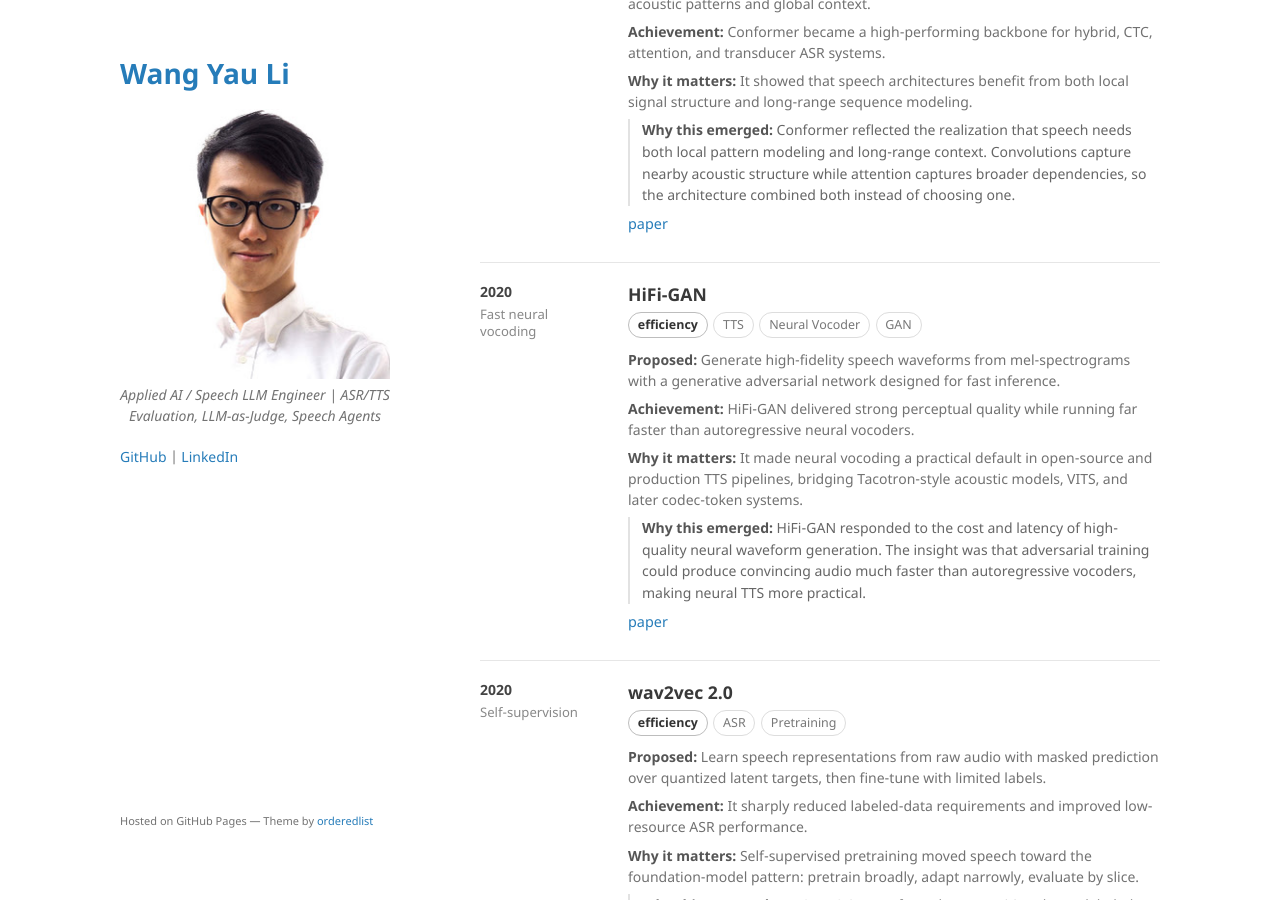
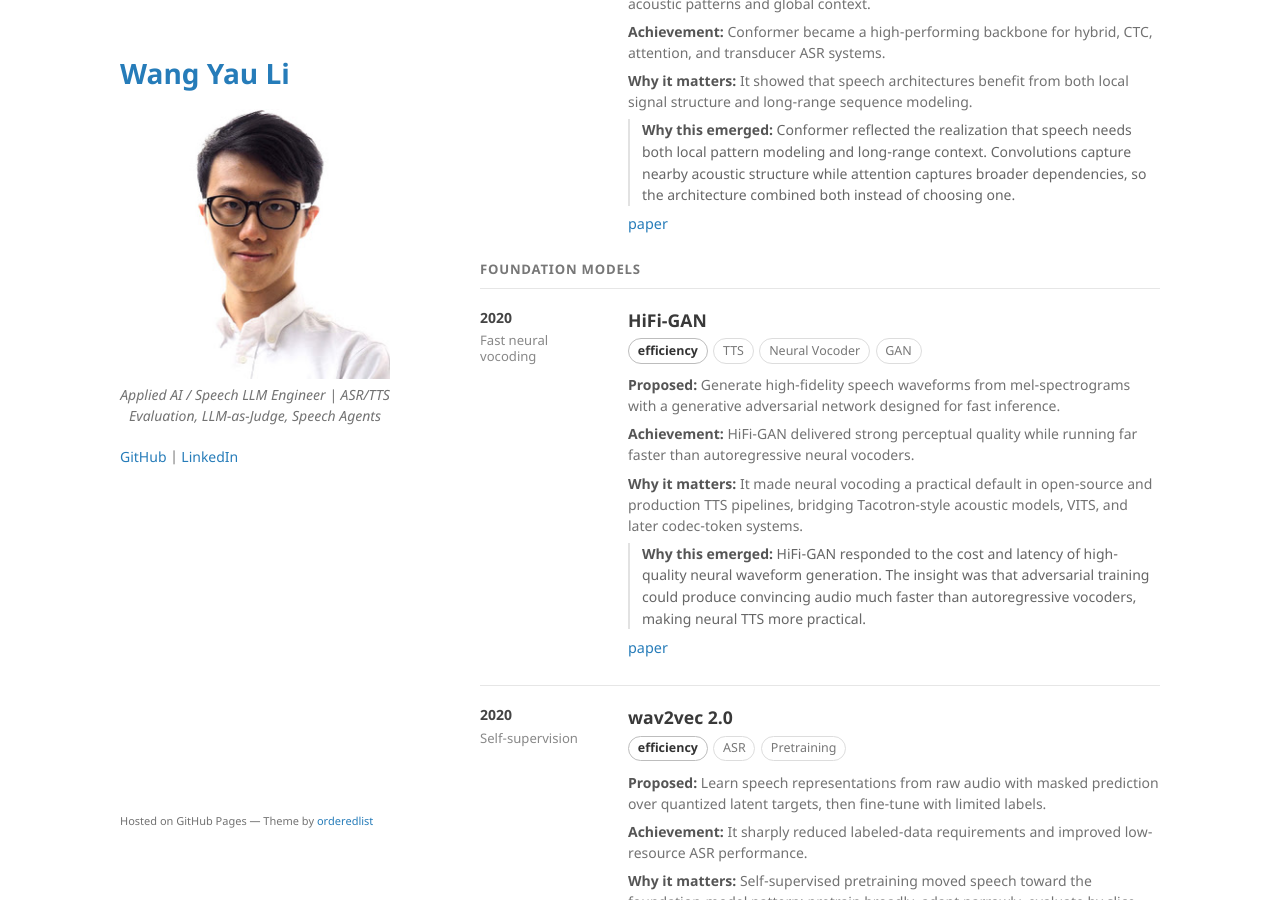
Before and after one commit to kennethli319/kennethli319.github.io, a Jekyll site: the page built from speech-timeline.md, in a window 1280 px wide and 900 px high, scrolled down 11360 px. Built offline with Jekyll 4.4.1, drawn with Linux system fonts in a browser that asks for light colours.

Commit message:
Add speech timeline foundation anchor

```diff
--- a/speech-timeline.md
+++ b/speech-timeline.md
@@ -609,6 +609,8 @@ title: Speech Timeline
   </div>
 </section>
 
+<h2 id="foundation" class="speech-era">Foundation Models</h2>
+
 <section class="speech-row">
   <aside class="speech-year">
     2020
```
